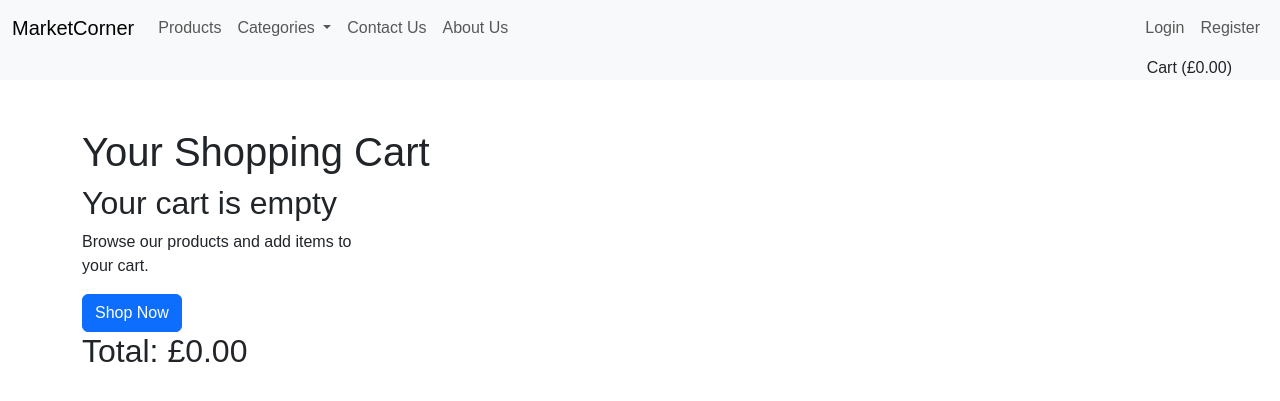
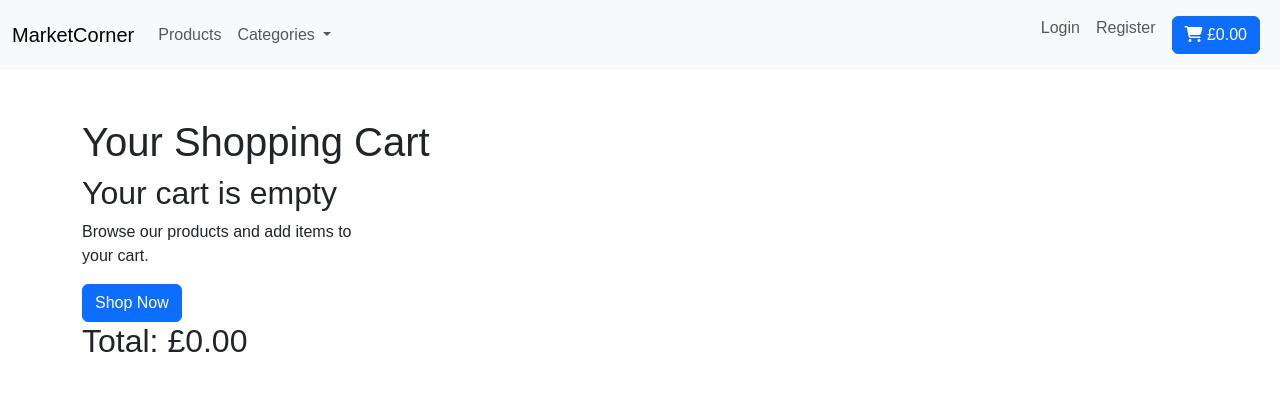
Before and after one commit to enocol/donewithit, a Django app: page /shopping-cart/ in a window 1280 px wide. Shown: the top 401 px of the page. Run offline with Django 5.2, Linux system fonts and the light colour scheme.

Commit message:
Add a boostrap notification component for the card

```diff
--- a/templates/base.html
+++ b/templates/base.html
@@ -12,27 +12,20 @@
       integrity="sha384-LN+7fdVzj6u52u30Kp6M/trliBMCMKTyK833zpbD+pXdCLuTusPj697FH4R/5mcr"
       crossorigin="anonymous"
     />
+    <!-- font awesome -->
+    <link
+      rel="stylesheet"
+      href="https://cdnjs.cloudflare.com/ajax/libs/font-awesome/6.7.2/css/all.min.css"
+      integrity="sha512-Evv84Mr4kqVGRNSgIGL/F/aIDqQb7xQ2vcrdIwxfjThSH8CSR7PBEakCr51Ck+w+/U6swU2Im1vVX0SVk9ABhg=="
+      crossorigin="anonymous"
+      referrerpolicy="no-referrer"
+    />
     {% block corecss %}
     <link rel="stylesheet" href="{% static 'css/styles.css' %}" />
     {% endblock corecss %}
   </head>
   <body>
     <header class="z-3">{% include 'includes/navbar.html' %}</header>
-    <div class="container-fluid">
-  <div class="row bg-light">
-    <div class="col-12 text-end pe-5"> <!-- Full width + padding end -->
-      {% if cart_items %}
-        <a class="nav-link d-inline-block" href="{% url 'shopping_cart' %}">
-          Cart (£{{ cart_total|floatformat:2 }})
-        </a>
-      {% else %}
-        <a class="nav-link d-inline-block" href="{% url 'shopping_cart' %}">
-          Cart (£0.00)
-        </a>
-      {% endif %}
-    </div>
-  </div>
-</div>
 
 
     <section>{% block content %} {% endblock %}</section>
--- a/templates/includes/navbar.html
+++ b/templates/includes/navbar.html
@@ -14,7 +14,7 @@
     </button>
 
     <div class="collapse navbar-collapse" id="navbarNavDropdown">
-      <!-- Left-aligned links -->
+      <!-- Left-aligned menu items -->
       <ul class="navbar-nav">
         <li class="nav-item">
           <a class="nav-link" href="{% url 'product_list' %}">Products</a>
@@ -47,30 +47,46 @@
             </div>
           </ul>
         </li>
-
-        <li class="nav-item">
-          <a class="nav-link" href="#">Contact Us</a>
-        </li>
-        <li class="nav-item">
-          <a class="nav-link" href="#">About Us</a>
-        </li>
       </ul>
 
-      <!-- Right-aligned links -->
+      <!-- Right-aligned menu items -->
       <ul class="navbar-nav ms-auto">
         {% if user.is_authenticated %}
         <li class="nav-item">
-          <a class="nav-link" href="#">Logout</a>
+          <a class="nav-link" href="">Logout</a>
         </li>
         {% else %}
         <li class="nav-item">
-          <a class="nav-link" href="#">Login</a>
+          <a class="nav-link" href="">Login</a>
         </li>
         <li class="nav-item">
-          <a class="nav-link" href="#">Register</a>
+          <a class="nav-link" href="">Register</a>
         </li>
         {% endif %}
+
+        <li class="nav-item">
+          {% if cart_items %}
+          <a class="nav-link" href="{% url 'shopping_cart' %}">
+            <button type="button" class="btn btn-primary position-relative">
+              <i class="fa-solid fa-cart-shopping"></i> (£{{ cart_total|floatformat:2 }})
+              <span
+                class="position-absolute top-0 start-100 translate-middle badge rounded-pill bg-danger"
+              >
+                {{ cart_items|length }}
+                <span class="visually-hidden">items in cart</span>
+              </span>
+            </button>
+          </a>
+          {% else %}
+          <a class="nav-link" href="{% url 'shopping_cart' %}">
+            <button type="button" class="btn btn-primary position-relative">
+              <i class="fa-solid fa-cart-shopping"></i> £0.00
+            </button>
+          </a>
+          {% endif %}
+        </li>
       </ul>
     </div>
   </div>
 </nav>
+<!-- End of navbar.html -->
```
